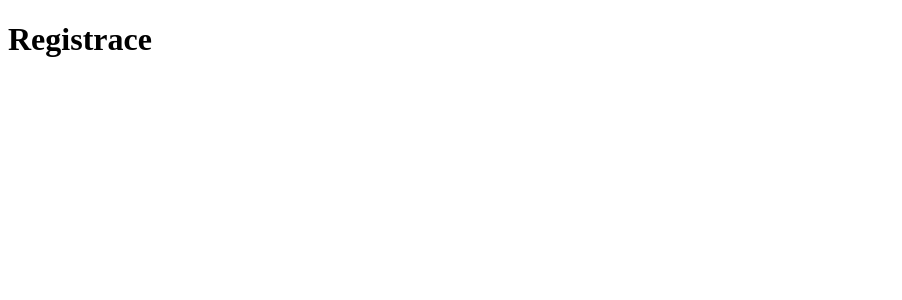
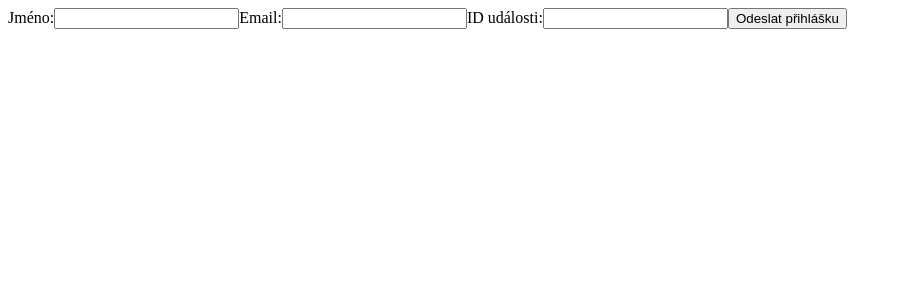
Before and after one commit to adamrasin/creativehub-web, a Next.js app: page /registration in a window 1280 px wide. Shown: the top 300 px of the page, without its empty margins (0-902 px from the left). Built offline with nearby package versions, Linux system fonts and the light colour scheme.

Commit message:
commit 3

```diff
--- a/src/pages/registration.tsx
+++ b/src/pages/registration.tsx
@@ -1,3 +1,55 @@
-export default function ProfilePage() {
-    return <h1>Registrace</h1>;
+import React, { useState } from "react";
+
+export default function RegistrationPage() {
+  const [form, setForm] = useState({ name: "", email: "", eventId: "" });
+  const [submitted, setSubmitted] = useState(false);
+
+  const handleChange = (e: React.ChangeEvent<HTMLInputElement>) => {
+    setForm({ ...form, [e.target.name]: e.target.value });
+  };
+
+  const handleSubmit = async (e: React.FormEvent) => {
+    e.preventDefault();
+
+    const res = await fetch("http://localhost:1337/api/registrations", {
+      method: "POST",
+      headers: {
+        "Content-Type": "application/json",
+        Authorization: `Bearer ${process.env.NEXT_PUBLIC_STRAPI_TOKEN}`,
+      },
+      body: JSON.stringify({
+        data: {
+          name: form.name,
+          email: form.email,
+          event: form.eventId,
+        },
+      }),
+    });
+
+    if (res.ok) {
+      setSubmitted(true);
+    }
+  };
+
+  if (submitted) {
+    return <p>Díky za registraci!</p>;
   }
+
+  return (
+    <form onSubmit={handleSubmit}>
+      <label>
+        Jméno:
+        <input name="name" value={form.name} onChange={handleChange} required />
+      </label>
+      <label>
+        Email:
+        <input name="email" type="email" value={form.email} onChange={handleChange} required />
+      </label>
+      <label>
+        ID události:
+        <input name="eventId" value={form.eventId} onChange={handleChange} required />
+      </label>
+      <button type="submit">Odeslat přihlášku</button>
+    </form>
+  );
+}
```
Also changed, not shown: src/pages/events.tsx (+15 -1 lines), src/pages/news.tsx (+51 -3 lines).
